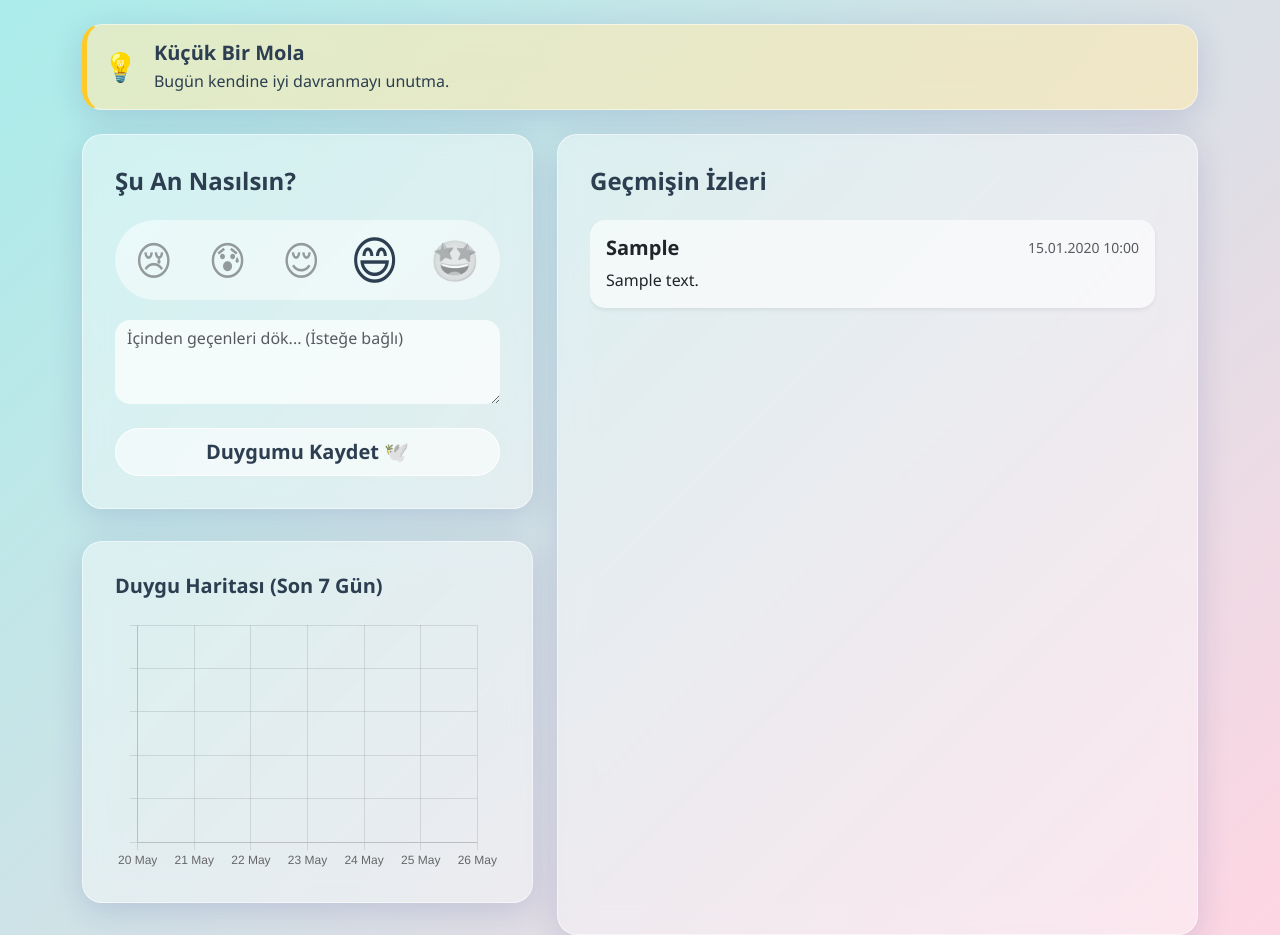
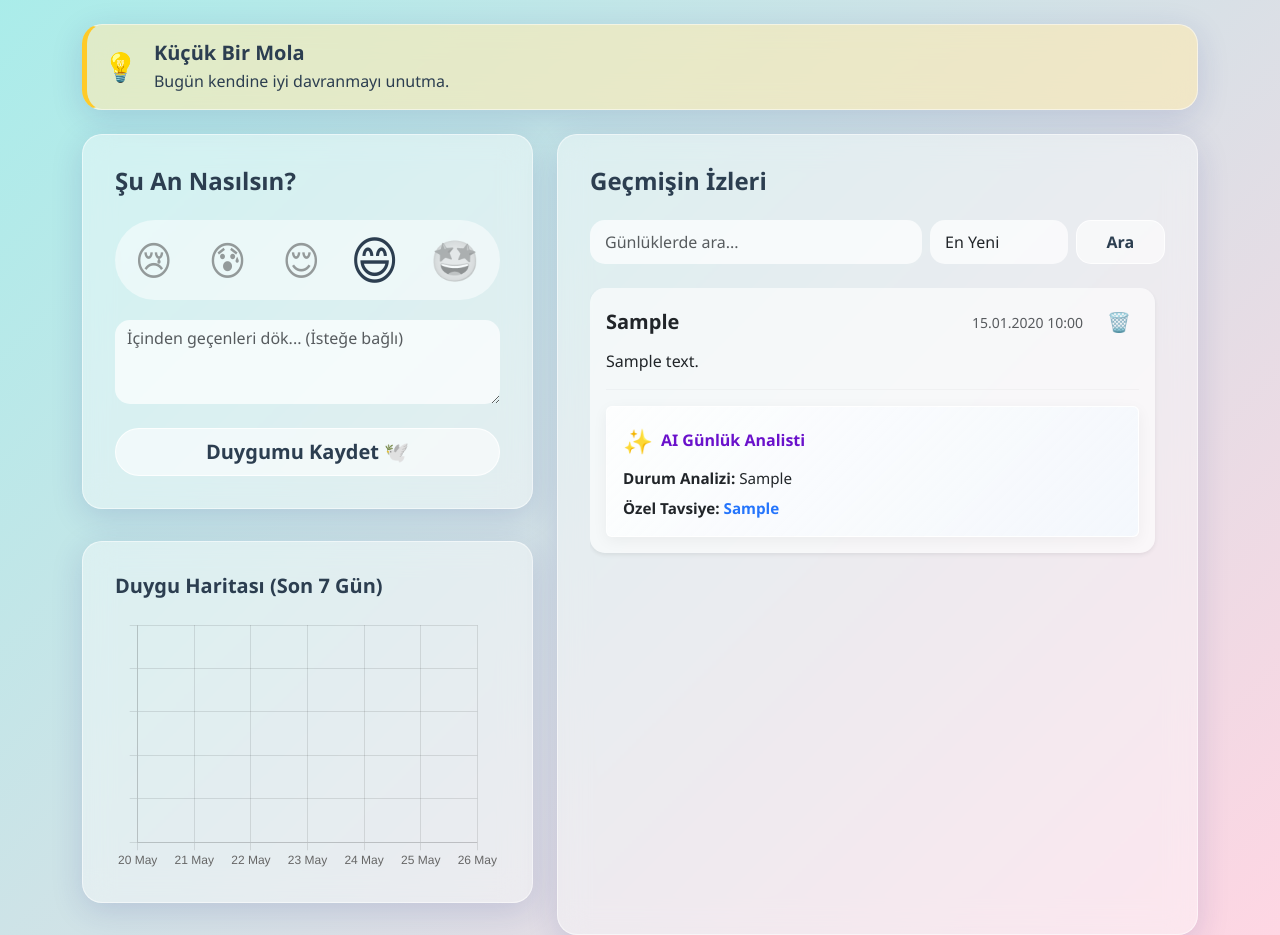
Before and after one commit to zeynaksoy/mindful-me, a Flask app: page / in a window 1280 px wide. Shown: the part 56-991 px from the top of the page. Run offline with Flask 3, Linux system fonts and the light colour scheme; tables that the repository leaves empty hold one stand-in row (values such as "Sample post").

Commit message:
silme fonksiyonu, arama/sıralama ve AI analiz paneli entegrasyonu
-Günlük kayıtları için silme (delete) mekanizması entegre edildi.

- Kayıtlar arasında hızlı arama yapabilen arayüz bileşeni eklendi.

- AI Analist paneli için görsel iyileştirmeler yapıldı.

- Chart.js ile duygu değişim grafikleri işlevsel hale getirildi.

```diff
--- a/app/models.py
+++ b/app/models.py
@@ -13,6 +13,8 @@ class MoodEntry(db.Model):
     mood = db.Column(db.String(20), nullable=False)
     text = db.Column(db.Text, nullable=False)
     timestamp = db.Column(db.DateTime, index=True, default=db.func.now())
+    ai_analysis = db.Column(db.String(255), nullable=True)
+    ai_advice = db.Column(db.Text, nullable=True)
 
     def __repr__(self):
         return f'<MoodEntry {self.mood} at {self.timestamp}>'
--- a/app/routes.py
+++ b/app/routes.py
@@ -1,6 +1,6 @@
 import json
 from datetime import datetime, timedelta
-from flask import Blueprint, render_template, redirect, url_for, flash
+from flask import Blueprint, render_template, redirect, url_for, flash, request
 from app.forms import MoodEntryForm
 from app.models import MoodEntry
 from app import db
@@ -23,16 +23,55 @@ SUGGESTIONS = {
     'uzgun': 'Bir bardak su iç ve kendine sarıl. Duygularını hissetmek tamamen normal, geçici olduklarını unutma.'
 }
 
+def analyze_journal_entry(mood, text):
+    """
+    AI Günlük Analisti için placeholder fonksiyon.
+    İleride OpenAI API'si ile entegre edilebilir.
+    """
+    if not text or len(text.strip()) < 5:
+        analysis = f"{mood.capitalize()} bir ruh hali içindesin."
+        advice = "Daha fazla detay yazarsan sana özel yapay zeka tavsiyeleri verebilirim."
+    else:
+        if mood in ['uzgun', 'stresli']:
+            analysis = f"Yazdıklarında belirgin bir yoğunluk seziyorum. İçini dökmen çok değerli."
+            advice = "Belki de şu an kendine biraz daha şefkat göstermelisin. 5 dakikalık bir nefes egzersizi iyi gelebilir."
+        elif mood in ['mutlu', 'heyecanli']:
+            analysis = f"Harika! Bu pozitif anın tadını çıkardığın yazdıklarından da belli."
+            advice = "Bu enerjiyi çevrendekilerle paylaşabilir veya bu anın neden bu kadar güzel olduğunu günlüğüne not edebilirsin."
+        else:
+            analysis = "Dengeli ve merkezinde görünüyorsun."
+            advice = "Günün geri kalanında bu dengeyi korumak için küçük yürüyüşler yapabilir veya sevdiğin bir müziği dinleyebilirsin."
+
+    return analysis, advice
+
 @main.route('/', methods=['GET', 'POST'])
 def index():
     form = MoodEntryForm()
     if form.validate_on_submit():
-        entry = MoodEntry(mood=form.mood.data, text=form.text.data)
+        analysis, advice = analyze_journal_entry(form.mood.data, form.text.data)
+        entry = MoodEntry(
+            mood=form.mood.data,
+            text=form.text.data,
+            ai_analysis=analysis,
+            ai_advice=advice
+        )
         db.session.add(entry)
         db.session.commit()
         return redirect(url_for('main.index'))
 
-    entries = MoodEntry.query.order_by(MoodEntry.timestamp.desc()).all()
+    search_query = request.args.get('search', '')
+    sort_order = request.args.get('sort', 'desc')
+
+    query = MoodEntry.query
+    if search_query:
+        query = query.filter(MoodEntry.text.ilike(f'%{search_query}%') | MoodEntry.mood.ilike(f'%{search_query}%'))
+
+    if sort_order == 'asc':
+        query = query.order_by(MoodEntry.timestamp.asc())
+    else:
+        query = query.order_by(MoodEntry.timestamp.desc())
+
+    entries = query.all()
 
     # Strategy 2: Görev Motoru (Son kayda göre dinamik öneri)
     current_suggestion = None
@@ -69,4 +108,11 @@ def index():
         'data': chart_data
     }
 
-    return render_template('index.html', form=form, entries=entries, suggestion=current_suggestion, chart_json=json.dumps(chart_json))
+    return render_template('index.html', form=form, entries=entries, suggestion=current_suggestion, chart_json=json.dumps(chart_json), search_query=search_query, sort_order=sort_order)
+
+@main.route('/delete/<int:id>', methods=['POST'])
+def delete_entry(id):
+    entry = MoodEntry.query.get_or_404(id)
+    db.session.delete(entry)
+    db.session.commit()
+    return redirect(url_for('main.index'))
--- a/app/templates/index.html
+++ b/app/templates/index.html
@@ -139,6 +139,24 @@
                 <div class="glass-card h-100">
                     <h4 class="fw-bold mb-4">Geçmişin İzleri</h4>
 
+                    <!-- Arama ve Sıralama Çubuğu -->
+                    <form method="GET" action="{{ url_for('main.index') }}" class="mb-4">
+                        <div class="row g-2">
+                            <div class="col-md-7">
+                                <input type="text" name="search" class="form-control" placeholder="Günlüklerde ara..." value="{{ search_query }}" style="background: rgba(255,255,255,0.7); border: none; border-radius: 15px; font-size: 1rem; padding: 10px 15px;">
+                            </div>
+                            <div class="col-md-3">
+                                <select name="sort" class="form-select" style="background: rgba(255,255,255,0.7); border: none; border-radius: 15px; font-size: 1rem; padding: 10px 15px;">
+                                    <option value="desc" {% if sort_order == 'desc' %}selected{% endif %}>En Yeni</option>
+                                    <option value="asc" {% if sort_order == 'asc' %}selected{% endif %}>En Eski</option>
+                                </select>
+                            </div>
+                            <div class="col-md-2 d-grid">
+                                <button type="submit" class="btn btn-glass" style="border-radius: 15px;">Ara</button>
+                            </div>
+                        </div>
+                    </form>
+
                     <div style="max-height: 700px; overflow-y: auto; padding-right: 10px;">
                         {% if entries %}
                             {% for entry in entries %}
@@ -153,9 +171,28 @@
                                             {% elif entry.mood == 'heyecanli' %}🤩 Heyecanlı
                                             {% else %}{{ entry.mood }}{% endif %}
                                         </h5>
-                                        <small class="text-muted">{{ entry.timestamp.strftime('%d.%m.%Y %H:%M') if entry.timestamp else '' }}</small>
+                                        <div class="d-flex align-items-center">
+                                            <small class="text-muted me-3">{{ entry.timestamp.strftime('%d.%m.%Y %H:%M') if entry.timestamp else '' }}</small>
+                                            <form method="POST" action="{{ url_for('main.delete_entry', id=entry.id) }}" class="m-0" onsubmit="return confirm('Bu kaydı silmek istediğinden emin misin?');">
+                                                <button type="submit" class="btn btn-sm" title="Sil" style="background: transparent; border: none; transition: transform 0.2s;" onmouseover="this.style.transform='scale(1.2)'" onmouseout="this.style.transform='scale(1)'">
+                                                    <span style="font-size: 1.2rem;">🗑️</span>
+                                                </button>
+                                            </form>
+                                        </div>
                                     </div>
                                     <p class="card-text text-dark" style="white-space: pre-wrap;">{{ entry.text }}</p>
+
+                                    {% if entry.ai_analysis and entry.ai_advice %}
+                                    <hr class="my-3" style="border-color: rgba(0,0,0,0.1);">
+                                    <div class="ai-insight p-3 rounded" style="background: linear-gradient(135deg, rgba(255,255,255,0.8) 0%, rgba(240,248,255,0.6) 100%); border: 1px solid rgba(255,255,255,0.9); box-shadow: 0 4px 15px rgba(0,0,0,0.05);">
+                                        <div class="d-flex align-items-center mb-2">
+                                            <span class="fs-4 me-2">✨</span>
+                                            <h6 class="m-0 fw-bold" style="color: #6a11cb;">AI Günlük Analisti</h6>
+                                        </div>
+                                        <p class="mb-2 text-dark" style="font-size: 0.95rem;"><strong>Durum Analizi:</strong> {{ entry.ai_analysis }}</p>
+                                        <p class="mb-0 text-dark" style="font-size: 0.95rem;"><strong>Özel Tavsiye:</strong> <span style="color: #2575fc; font-weight: 600;">{{ entry.ai_advice }}</span></p>
+                                    </div>
+                                    {% endif %}
                                 </div>
                             </div>
                             {% endfor %}
```
Also changed, not shown: migrations/versions/013fc7f0c470_add_ai_analysis_and_ai_advice.py (added, +34 -0 lines), app.db.
